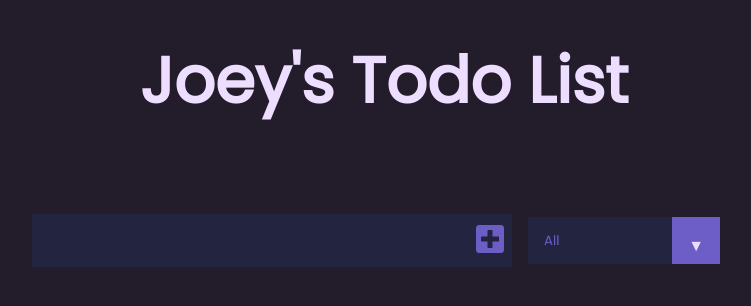
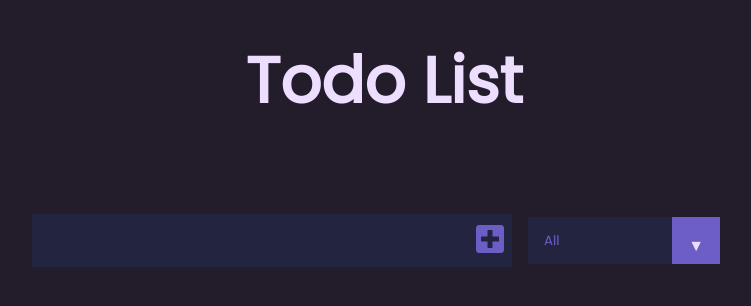
Before and after one commit to Plutoneus/project-card, a React (Create React App) app: page / in a window 1280 px wide. Shown: the top 306 px of the page, without its empty margins (256-1007 px from the left). Built offline with nearby package versions, Linux system fonts and the light colour scheme.

Commit message:
JSON changes

```diff
--- a/src/App.js
+++ b/src/App.js
@@ -57,7 +57,7 @@ function App() {
     return (
         <div className="App">
             <header>
-                <h1>Joey's Todo List</h1>
+                <h1>Todo List</h1>
             </header>
             <Form
                 setInputText={setInputText}
```
Also changed, not shown: package.json (+7 -1 lines), 2 other files (tests, documents, lock files or other folders).
